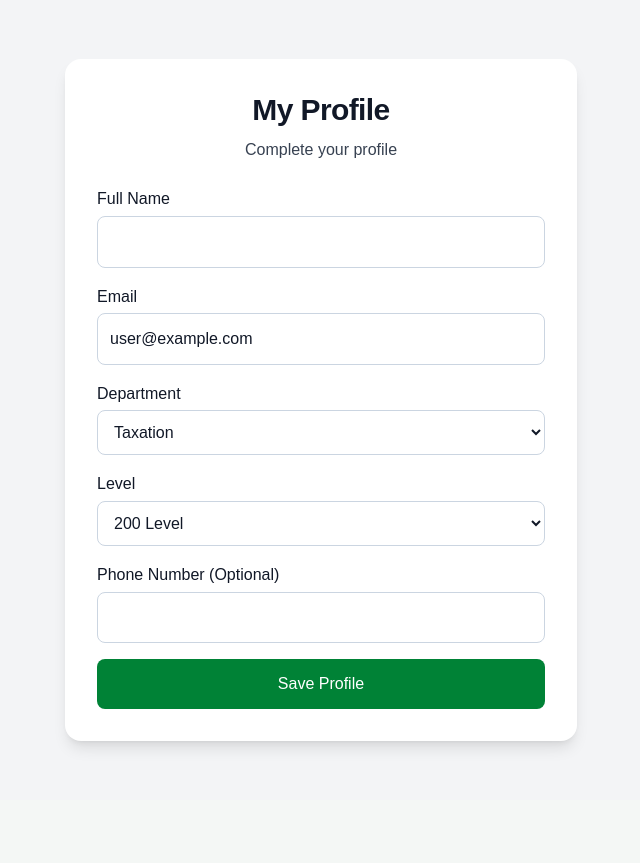
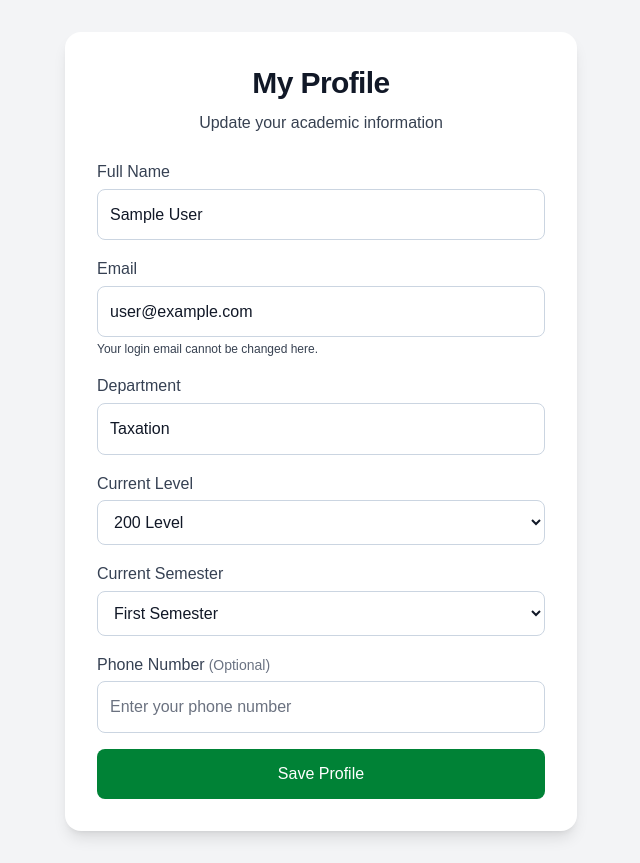
Before and after one commit to unilag-taxation-hub/unilag-taxation-hub-app, a Next.js app: page /profile in a window 1280 px wide. Shown: the whole page, without its empty margins (319-959 px from the left). Before the commit the page ends 800 px from the top, so only its background shows below. Built offline with nearby package versions, Linux system fonts and the light colour scheme; no server answers; the database is empty; sample sign-in values are in the browser's storage.

Commit message:
Add student academic profile support

```diff
--- a/app/(protected)/profile/page.tsx
+++ b/app/(protected)/profile/page.tsx
@@ -1,172 +1,296 @@
 "use client";
 
 import { useEffect, useState } from "react";
+import { onAuthStateChanged, updateProfile } from "firebase/auth";
+import {
+  doc,
+  getDoc,
+  serverTimestamp,
+  setDoc,
+} from "firebase/firestore";
 import { auth, db } from "@/lib/firebase";
-import { doc, getDoc, setDoc } from "firebase/firestore";
 
 export default function ProfilePage() {
   const [fullName, setFullName] = useState("");
-  const [department, setDepartment] = useState("Taxation");
-  const [level, setLevel] = useState("200 Level");
+  const [email, setEmail] = useState("");
+  const [department] = useState("Taxation");
+  const [level, setLevel] = useState("200");
+  const [semester, setSemester] = useState("1");
   const [phone, setPhone] = useState("");
-  const [loading, setLoading] = useState(false);
+
+  const [pageLoading, setPageLoading] = useState(true);
+  const [saving, setSaving] = useState(false);
   const [message, setMessage] = useState("");
+  const [success, setSuccess] = useState(false);
 
   useEffect(() => {
-    const loadProfile = async () => {
-      const user = auth.currentUser;
+    const unsubscribe = onAuthStateChanged(auth, async (user) => {
+      if (!user) {
+        setMessage("Please log in to view your profile.");
+        setSuccess(false);
+        setPageLoading(false);
+        return;
+      }
 
-      if (!user) return;
+      setEmail(user.email || "");
 
       try {
-        const docRef = doc(db, "users", user.uid);
-        const docSnap = await getDoc(docRef);
+        const userRef = doc(db, "users", user.uid);
+        const userSnap = await getDoc(userRef);
 
-        if (docSnap.exists()) {
-          const data = docSnap.data();
+        if (userSnap.exists()) {
+          const data = userSnap.data();
 
-          setFullName(data.fullName || "");
-          setDepartment(data.department || "Taxation");
-          setLevel(data.level || "200 Level");
+          setFullName(data.fullName || user.displayName || "");
           setPhone(data.phone || "");
+
+          const savedLevel = String(data.level || "200").replace(
+            " Level",
+            ""
+          );
+
+          const savedSemester = String(data.semester || "1")
+            .replace("First Semester", "1")
+            .replace("Second Semester", "2");
+
+          setLevel(savedLevel);
+          setSemester(savedSemester);
+        } else {
+          setFullName(user.displayName || "");
         }
-      } catch (error: any) {
-        setMessage(error.message);
+      } catch (error: unknown) {
+        console.error("Profile loading error:", error);
+        setSuccess(false);
+        setMessage("Unable to load your profile. Please try again.");
+      } finally {
+        setPageLoading(false);
       }
-    };
+    });
 
-    loadProfile();
+    return () => unsubscribe();
   }, []);
 
-  const saveProfile = async () => {
+  async function saveProfile() {
     const user = auth.currentUser;
+
+    setMessage("");
+    setSuccess(false);
 
     if (!user) {
       setMessage("Please log in first.");
       return;
     }
 
+    const cleanName = fullName.trim();
+    const cleanPhone = phone.trim();
+
+    if (!cleanName) {
+      setMessage("Please enter your full name.");
+      return;
+    }
+
+    if (!level || !semester) {
+      setMessage("Please select your level and semester.");
+      return;
+    }
+
     try {
-      setLoading(true);
+      setSaving(true);
 
-      await setDoc(doc(db, "users", user.uid), {
-        fullName,
-        email: user.email,
-        department,
-        level,
-        phone,
+      await updateProfile(user, {
+        displayName: cleanName,
       });
 
-      setMessage("✅ Profile saved successfully!");
-    } catch (error: any) {
-      console.error(error);
-      setMessage(error.message);
+      await setDoc(
+        doc(db, "users", user.uid),
+        {
+          uid: user.uid,
+          fullName: cleanName,
+          email: user.email || email,
+          department,
+          level: Number(level),
+          semester: Number(semester),
+          phone: cleanPhone,
+          updatedAt: serverTimestamp(),
+        },
+        { merge: true }
+      );
+
+      setSuccess(true);
+      setMessage("Profile saved successfully!");
+    } catch (error: unknown) {
+      console.error("Profile saving error:", error);
+      setSuccess(false);
+      setMessage("Unable to save your profile. Please try again.");
     } finally {
-      setLoading(false);
+      setSaving(false);
     }
-  };
+  }
+
+  if (pageLoading) {
+    return (
+      <main className="min-h-screen bg-gray-100 flex items-center justify-center px-4">
+        <p className="text-gray-600">Loading profile...</p>
+      </main>
+    );
+  }
 
   return (
-    <main className="min-h-screen bg-gray-100 flex items-center justify-center">
-      <div className="w-full max-w-lg bg-white rounded-2xl shadow-lg p-8">
-
+    <main className="min-h-screen bg-gray-100 flex items-center justify-center px-4 py-8">
+      <div className="w-full max-w-lg bg-white rounded-2xl shadow-lg p-6 sm:p-8">
         <h1 className="text-3xl font-bold text-green-700 text-center">
           My Profile
         </h1>
 
         <p className="text-center text-gray-500 mt-2 mb-6">
-          Complete your profile
+          Update your academic information
         </p>
 
         <div className="space-y-4">
-
           <div>
-            <label className="block mb-1 font-medium">
+            <label
+              htmlFor="fullName"
+              className="block mb-1 font-medium text-gray-700"
+            >
               Full Name
             </label>
 
             <input
+              id="fullName"
               type="text"
               value={fullName}
               onChange={(e) => setFullName(e.target.value)}
-              className="w-full border rounded-lg p-3"
+              disabled={saving}
+              autoComplete="name"
+              placeholder="Enter your full name"
+              className="w-full border rounded-lg p-3 focus:outline-none focus:ring-2 focus:ring-green-600 disabled:bg-gray-100"
             />
           </div>
 
           <div>
-            <label className="block mb-1 font-medium">
+            <label
+              htmlFor="email"
+              className="block mb-1 font-medium text-gray-700"
+            >
               Email
             </label>
 
             <input
+              id="email"
               type="email"
-              value={auth.currentUser?.email || ""}
+              value={email}
               readOnly
-              className="w-full border rounded-lg p-3 bg-gray-100"
+              className="w-full border rounded-lg p-3 bg-gray-100 text-gray-600"
+            />
+
+            <p className="mt-1 text-xs text-gray-500">
+              Your login email cannot be changed here.
+            </p>
+          </div>
+
+          <div>
+            <label
+              htmlFor="department"
+              className="block mb-1 font-medium text-gray-700"
+            >
+              Department
+            </label>
+
+            <input
+              id="department"
+              type="text"
+              value={department}
+              readOnly
+              className="w-full border rounded-lg p-3 bg-gray-100 text-gray-600"
             />
           </div>
 
           <div>
-            <label className="block mb-1 font-medium">
-              Department
+            <label
+              htmlFor="level"
+              className="block mb-1 font-medium text-gray-700"
+            >
+              Current Level
             </label>
 
             <select
-              value={department}
-              onChange={(e) => setDepartment(e.target.value)}
-              className="w-full border rounded-lg p-3"
+              id="level"
+              value={level}
+              onChange={(e) => setLevel(e.target.value)}
+              disabled={saving}
+              className="w-full border rounded-lg p-3 bg-white focus:outline-none focus:ring-2 focus:ring-green-600 disabled:bg-gray-100"
             >
-              <option>Taxation</option>
+              <option value="100">100 Level</option>
+              <option value="200">200 Level</option>
+              <option value="300">300 Level</option>
+              <option value="400">400 Level</option>
             </select>
           </div>
 
           <div>
-            <label className="block mb-1 font-medium">
-             Level
+            <label
+              htmlFor="semester"
+              className="block mb-1 font-medium text-gray-700"
+            >
+              Current Semester
             </label>
 
             <select
-              value={level}
-              onChange={(e) => setLevel(e.target.value)}
-              className="w-full border rounded-lg p-3"
+              id="semester"
+              value={semester}
+              onChange={(e) => setSemester(e.target.value)}
+              disabled={saving}
+              className="w-full border rounded-lg p-3 bg-white focus:outline-none focus:ring-2 focus:ring-green-600 disabled:bg-gray-100"
             >
-              <option>100 Level</option>
-              <option>200 Level</option>
-              <option>300 Level</option>
-              <option>400 Level</option>
-              <option>500 Level</option>
+              <option value="1">First Semester</option>
+              <option value="2">Second Semester</option>
             </select>
           </div>
 
           <div>
-            <label className="block mb-1 font-medium">
-              Phone Number (Optional)
+            <label
+              htmlFor="phone"
+              className="block mb-1 font-medium text-gray-700"
+            >
+              Phone Number
+              <span className="ml-1 text-sm font-normal text-gray-500">
+                (Optional)
+              </span>
             </label>
 
             <input
-              type="text"
+              id="phone"
+              type="tel"
               value={phone}
               onChange={(e) => setPhone(e.target.value)}
-              className="w-full border rounded-lg p-3"
+              disabled={saving}
+              autoComplete="tel"
+              placeholder="Enter your phone number"
+              className="w-full border rounded-lg p-3 focus:outline-none focus:ring-2 focus:ring-green-600 disabled:bg-gray-100"
             />
           </div>
 
           {message && (
-            <p className="text-center text-sm text-red-600">
+            <p
+              role="alert"
+              className={`text-center text-sm ${
+                success ? "text-green-700" : "text-red-600"
+              }`}
+            >
+              {success ? "✅ " : ""}
               {message}
             </p>
           )}
 
           <button
+            type="button"
             onClick={saveProfile}
-            disabled={loading}
-            className="w-full bg-green-700 text-white py-3 rounded-lg hover:bg-green-800 disabled:bg-gray-400"
+            disabled={saving}
+            className="w-full bg-green-700 text-white py-3 rounded-lg font-medium hover:bg-green-800 transition disabled:bg-gray-400 disabled:cursor-not-allowed"
           >
-            {loading ? "Saving..." : "Save Profile"}
+            {saving ? "Saving Profile..." : "Save Profile"}
           </button>
-
         </div>
-
       </div>
     </main>
   );
```
